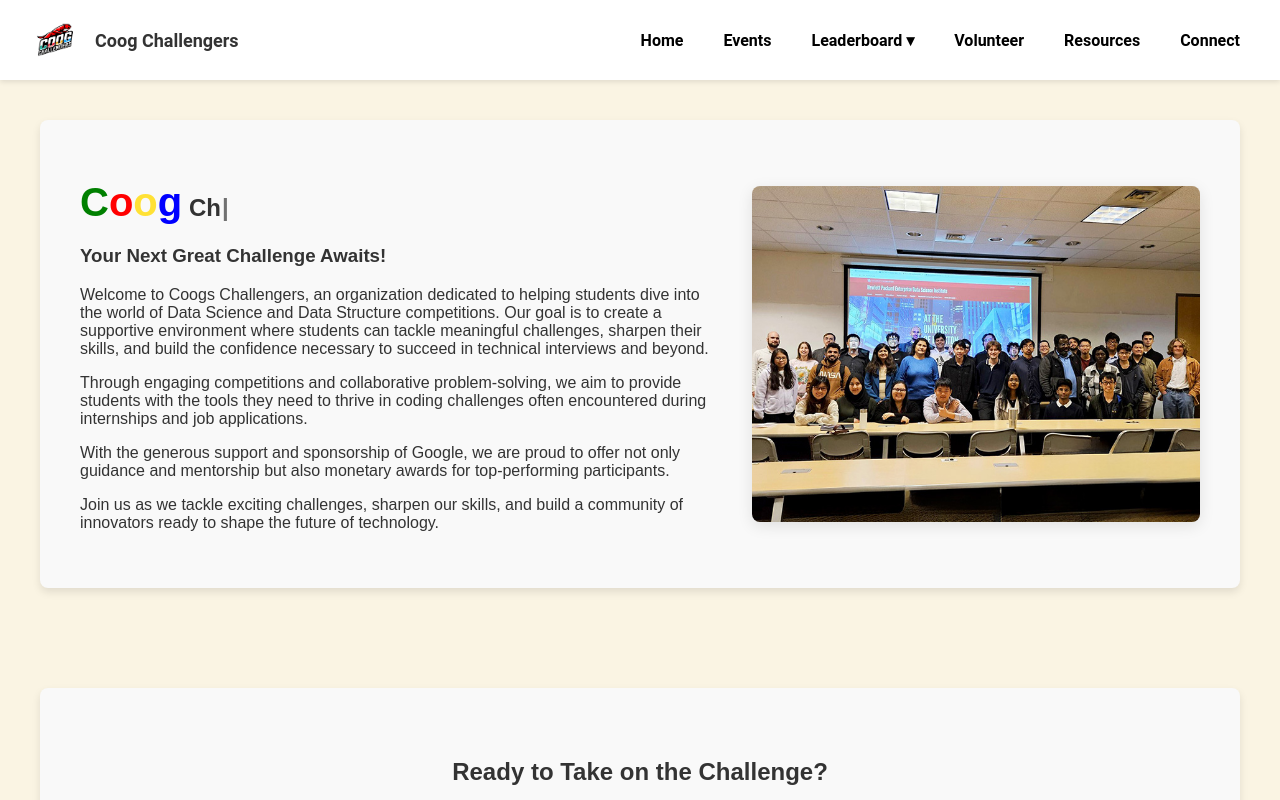
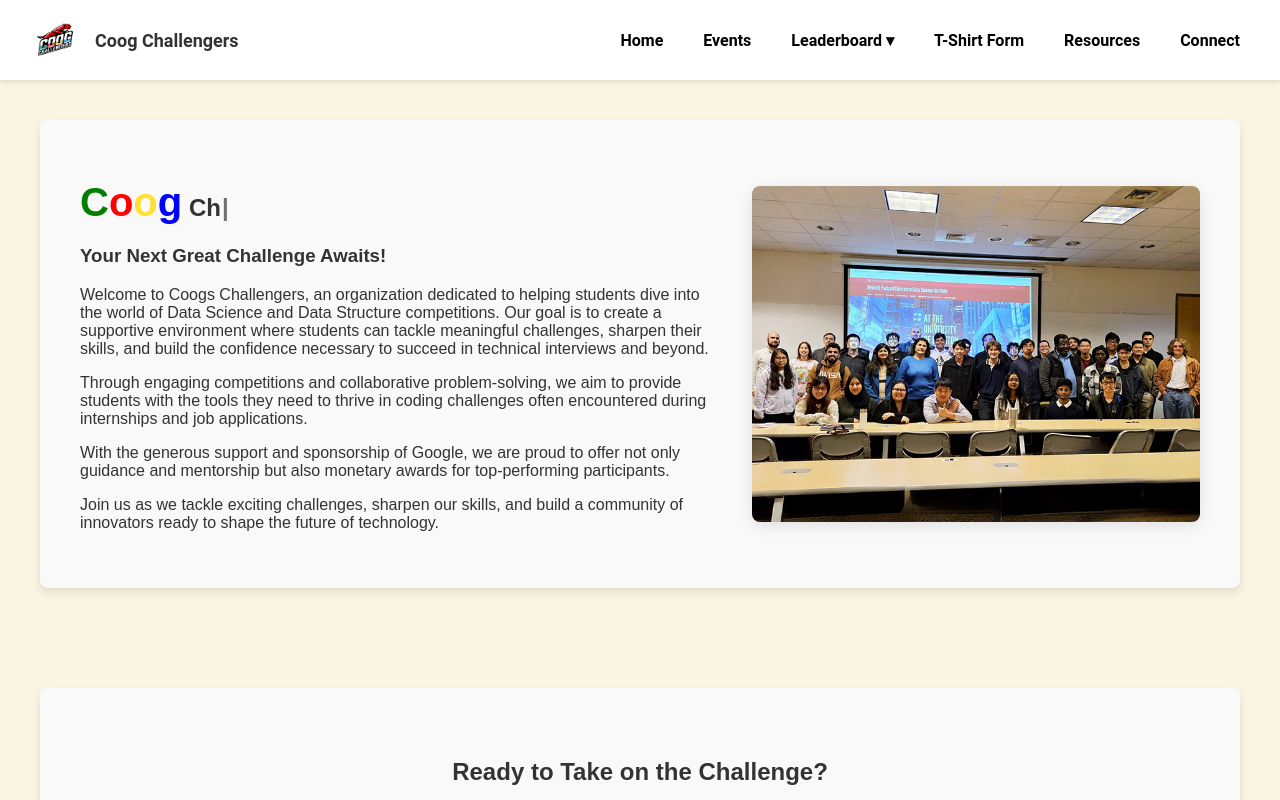
Before and after one commit to coogchallengers/coogchallengers.github.io, a React (Create React App) app: page / in a window 1280 px wide. Shown: the top 800 px of the page. Built offline with nearby package versions, Linux system fonts and the light colour scheme.

Commit message:
added tshirt form link and removed volunteer link from the header/navbar

```diff
--- a/src/components/shared/Header.js
+++ b/src/components/shared/Header.js
@@ -52,11 +52,11 @@ function Header() {
                 </div>
 
                 {/* ----------------------------------- Volunteer   --------------------------------*/}
-                <a href="https://docs.google.com/forms/d/e/1FAIpQLScJbcV7tG3lZus4ps4SBJ0M0ZwMJV8cI9fSnt2U86VPgpgsPA/viewform?usp=dialog"
+                <a href="https://docs.google.com/forms/d/e/1FAIpQLSfr-XR05EBweW-l-DabpTwZL8Ya9hCzGt01LLXt0LPjiLNCHw/viewform"
                    target="_blank"
                    rel="noopener noreferrer"
                    className="nav-link"
-                   onClick={() => setMenuOpen(false)}>Volunteer</a>
+                   onClick={() => setMenuOpen(false)}>T-Shirt Form</a>
 
 
                 {/* -----------------------------------  Resources  --------------------------------*/}
```
